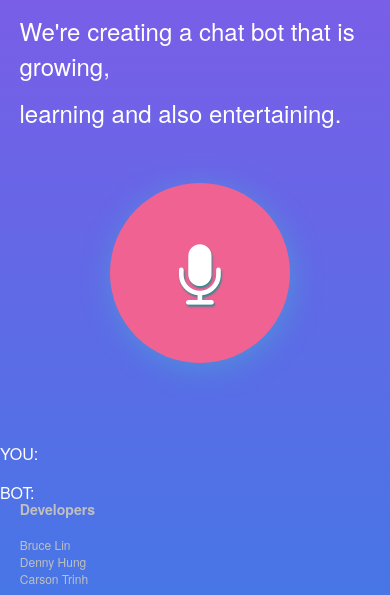
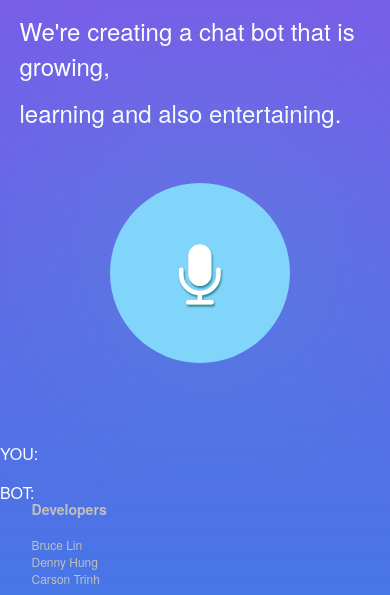
Before and after one commit to brucelin1218/CalHacks4.0, a website: page views/index.html in a window 390 px wide. Shown: the part 249-844 px from the top of the page. Drawn offline with nearby package versions, Linux system fonts and the light colour scheme; files that its build step writes are made by us from their sources; no server answers; files whose address does not match are found by name.

Commit message:
Change microphone button color

```diff
--- a/public/css/style.css
+++ b/public/css/style.css
@@ -15,12 +15,11 @@ body {
   background: #4776E6;  /* fallback for old browsers */
   background: -webkit-linear-gradient(to bottom, #8E54E9, #4776E6);  /* Chrome 10-25, Safari 5.1-6 */
   background: linear-gradient(to bottom, #8E54E9, #4776E6); /* W3C, IE 10+/ Edge, Firefox 16+, Chrome 26+, Opera 12+, Safari 7+ */
-
   background-size: cover;
   color: #fff;
 }
 footer {
-  margin-left: 2%;
+  margin-left: 5%;
   height: 10%;
   font-size: 0.75em;
   color: silver;
@@ -65,8 +64,9 @@ button {
   margin: 4em auto 3em;
   text-align: center;
   color: #fff;
-  background: #F06292;
-  box-shadow: 2px 5px 30px rgba(63, 200, 201, .4);
+  /* background: #F06292; */
+  background: #81D4FA;
+  box-shadow: 10px -10px 300px rgba(63, 200, 201, .6);
   will-change: transform, filter;
   transition: all 0.3s ease-out;
 }
```
